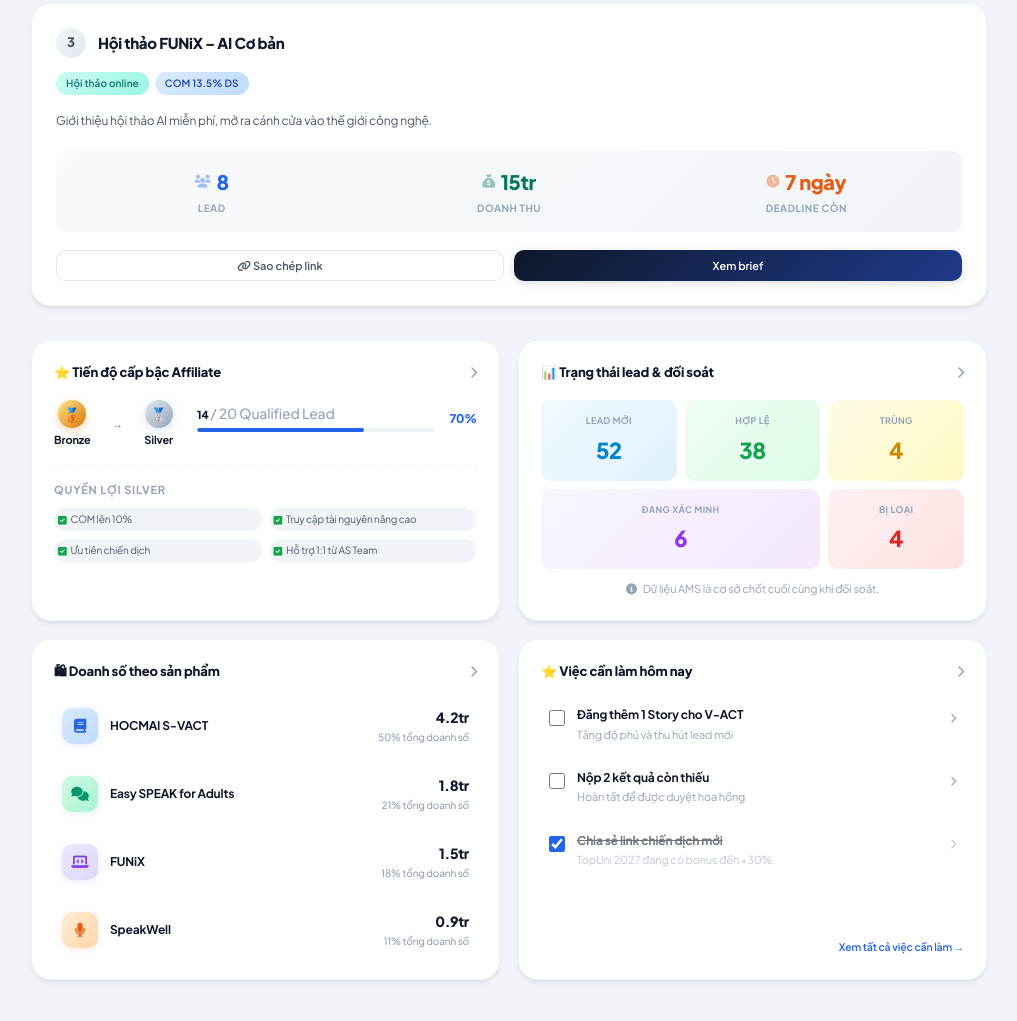
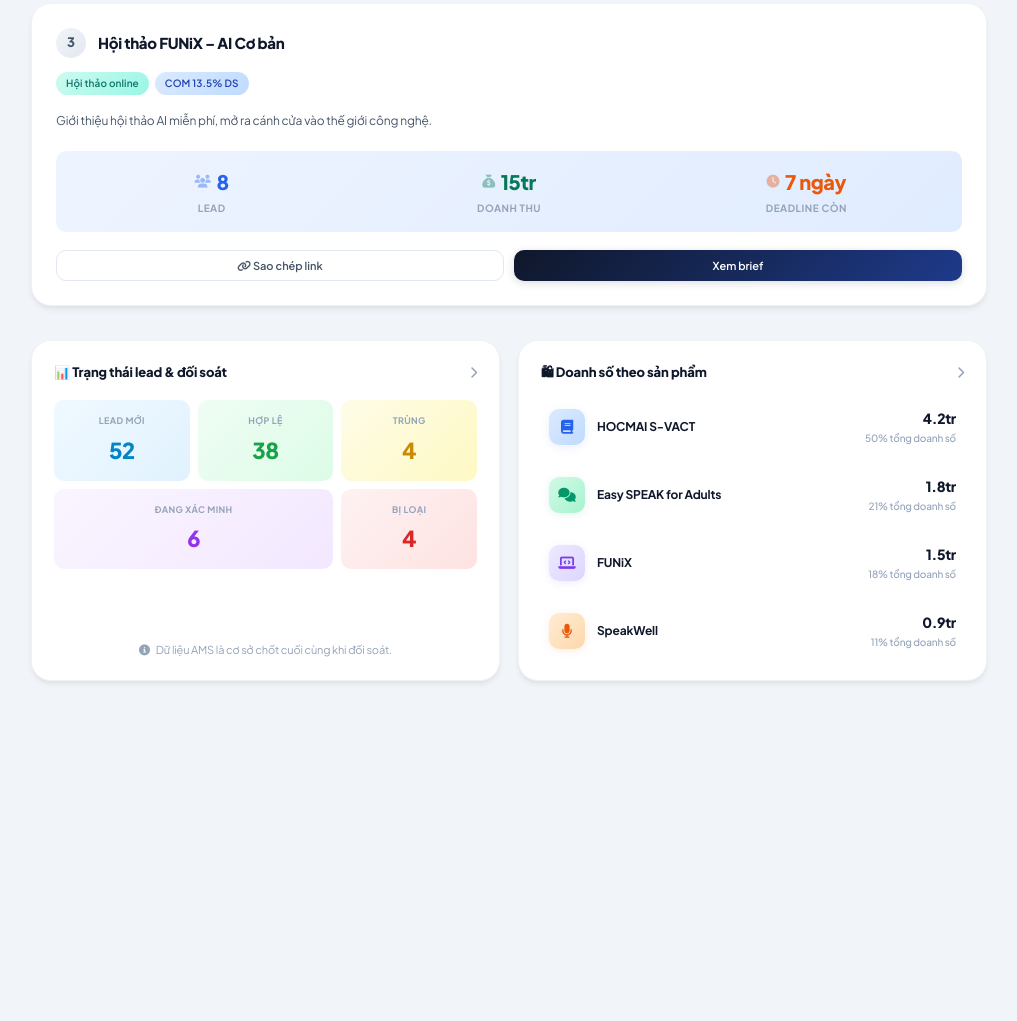
Before and after one commit to deltatrap99/ams-affiliate, a plain HTML site: page index.html in a window 1280 px wide. Shown: the part 1021-2042 px from the top of the page, without its empty margins (261-1278 px from the left). After the commit the page ends 1802 px from the top, so only its background shows below. Drawn offline with Linux system fonts and the light colour scheme; no server answers; sample sign-in values are in the browser's storage.

Commit message:
fix: remove Tier & Tasks widgets, 2-col layout, lighter blue stats bar

```diff
--- a/index.html
+++ b/index.html
@@ -219,40 +219,10 @@
     </div>
   </div>
 
-  <!-- SECTION: WIDGETS -->
-  <div class="db-widget-grid">
+  <!-- SECTION: WIDGETS (2-col) -->
+  <div class="db-widget-grid" style="grid-template-columns: 1fr 1fr;">
 
-    <!-- Widget 1: Tier -->
-    <div class="db-widget">
-      <div class="db-widget-title">⭐ Tiến độ cấp bậc Affiliate <i class="fas fa-chevron-right"></i></div>
-      <div class="tier-flow" style="background:none; border:none; padding:0; margin-bottom:16px;">
-        <div class="tier-badge">
-          <div class="tier-badge-icon bronze" style="width:28px;height:28px;font-size:14px">🥉</div>
-          <div class="tier-badge-name" style="font-size:11px">Bronze</div>
-        </div>
-        <div class="tier-arrow" style="margin:0 10px; font-size:10px">→</div>
-        <div class="tier-badge">
-          <div class="tier-badge-icon silver" style="width:28px;height:28px;font-size:14px">🥈</div>
-          <div class="tier-badge-name" style="font-size:11px">Silver</div>
-        </div>
-        <div class="tier-progress" style="flex:1;margin-left:12px">
-          <div class="tier-prog-info">
-            <div class="tier-prog-text" style="font-size:11px; margin-bottom:4px">14 <span>/ 20 Qualified Lead</span></div>
-            <div class="tier-pbar" style="height:4px"><div class="tier-pfill" style="width:70%; background:#2563eb"></div></div>
-          </div>
-          <div class="tier-pct" style="font-size:12px; color:#2563eb">70%</div>
-        </div>
-      </div>
-      <div class="tier-perks-title" style="font-size:11px; margin-bottom:10px; padding-top:16px; border-top:1px dashed var(--border-lt)">Quyền lợi Silver</div>
-      <div class="tier-perks" style="display:grid; grid-template-columns: 1fr 1fr; gap:8px">
-        <span class="tier-perk" style="font-size:10px; padding:4px"><i class="fas fa-check-square" style="color:#16a34a"></i> COM lên 10%</span>
-        <span class="tier-perk" style="font-size:10px; padding:4px"><i class="fas fa-check-square" style="color:#16a34a"></i> Truy cập tài nguyên nâng cao</span>
-        <span class="tier-perk" style="font-size:10px; padding:4px"><i class="fas fa-check-square" style="color:#16a34a"></i> Ưu tiên chiến dịch</span>
-        <span class="tier-perk" style="font-size:10px; padding:4px"><i class="fas fa-check-square" style="color:#16a34a"></i> Hỗ trợ 1:1 từ AS Team</span>
-      </div>
-    </div>
-
-    <!-- Widget 2: Lead Status -->
+    <!-- Widget 1: Lead Status -->
     <div class="db-widget">
       <div class="db-widget-title">📊 Trạng thái lead & đối soát <i class="fas fa-chevron-right"></i></div>
       <div class="db-lead-grid">
@@ -265,7 +235,7 @@
       <div class="lead-note" style="background:none; border:none; padding:0; justify-content:center; margin-top:auto"><i class="fas fa-info-circle"></i> Dữ liệu AMS là cơ sở chốt cuối cùng khi đối soát.</div>
     </div>
 
-    <!-- Widget 3: Product Sales -->
+    <!-- Widget 2: Product Sales -->
     <div class="db-widget rev-only">
       <div class="db-widget-title">🛍 Doanh số theo sản phẩm <i class="fas fa-chevron-right"></i></div>
       <div class="db-prod-list">
@@ -290,38 +260,6 @@
           <div class="db-prod-stats"><div class="db-prod-val">0.9tr</div><div class="db-prod-pct">11% tổng doanh số</div></div>
         </div>
       </div>
-    </div>
-
-    <!-- Widget 4: Tasks -->
-    <div class="db-widget">
-      <div class="db-widget-title">⭐ Việc cần làm hôm nay <i class="fas fa-chevron-right"></i></div>
-      <div class="db-task-list">
-        <div class="db-task-item">
-          <input type="checkbox">
-          <div class="db-task-info">
-            <div class="db-task-name">Đăng thêm 1 Story cho V-ACT</div>
-            <div class="db-task-sub">Tăng độ phủ và thu hút lead mới</div>
-          </div>
-          <i class="fas fa-chevron-right" style="font-size:10px; color:var(--txt3); margin-top:6px"></i>
-        </div>
-        <div class="db-task-item">
-          <input type="checkbox">
-          <div class="db-task-info">
-            <div class="db-task-name">Nộp 2 kết quả còn thiếu</div>
-            <div class="db-task-sub">Hoàn tất để được duyệt hoa hồng</div>
-          </div>
-          <i class="fas fa-chevron-right" style="font-size:10px; color:var(--txt3); margin-top:6px"></i>
-        </div>
-        <div class="db-task-item">
-          <input type="checkbox" checked>
-          <div class="db-task-info" style="opacity:0.6">
-            <div class="db-task-name" style="text-decoration:line-through">Chia sẻ link chiến dịch mới</div>
-            <div class="db-task-sub">TopUni 2027 đang có bonus đến +30%</div>
-          </div>
-          <i class="fas fa-chevron-right" style="font-size:10px; color:var(--txt3); margin-top:6px; opacity:0.6"></i>
-        </div>
-      </div>
-      <div style="text-align:right; margin-top:auto"><a href="#" style="font-size:10.5px; color:#2563eb; font-weight:600; text-decoration:none">Xem tất cả việc cần làm →</a></div>
     </div>
 
   </div>
--- a/style.css
+++ b/style.css
@@ -335,7 +335,7 @@ body.mode-lead .db-widget-grid { grid-template-columns: repeat(3, 1fr); }
 a.db-camp-name:hover { color: var(--blue); }
 .db-camp-tags { display: flex; flex-wrap: wrap; gap: 6px; margin-bottom: 16px; }
 .db-camp-desc { font-size: 12px; color: var(--txt2); line-height: 1.65; margin-bottom: 20px; flex: 1; }
-.db-camp-stats { display: grid; grid-template-columns: repeat(3, 1fr); gap: 10px; background: linear-gradient(135deg, #f8fafc, #f1f5f9); border-radius: var(--r-sm); padding: 16px 12px; margin-bottom: 18px; text-align: center; }
+.db-camp-stats { display: grid; grid-template-columns: repeat(3, 1fr); gap: 10px; background: linear-gradient(135deg, #eef4ff, #e0ecff); border-radius: var(--r-sm); padding: 16px 12px; margin-bottom: 18px; text-align: center; }
 .db-cs-val { font-size: 20px; font-weight: 800; color: var(--blue); margin-bottom: 4px; display: flex; align-items: center; justify-content: center; gap: 6px; letter-spacing: -0.02em; }
 .db-cs-val i { font-size: 13px; opacity: 0.4; }
 .green .db-cs-val, .db-cs-val.green { color: var(--green-dk); }
--- a/sw.js
+++ b/sw.js
@@ -1,4 +1,4 @@
-const CACHE_NAME = 'ams-affiliate-v4';
+const CACHE_NAME = 'ams-affiliate-v5';
 const ASSETS_TO_CACHE = [
   '/',
   '/index.html',
```
